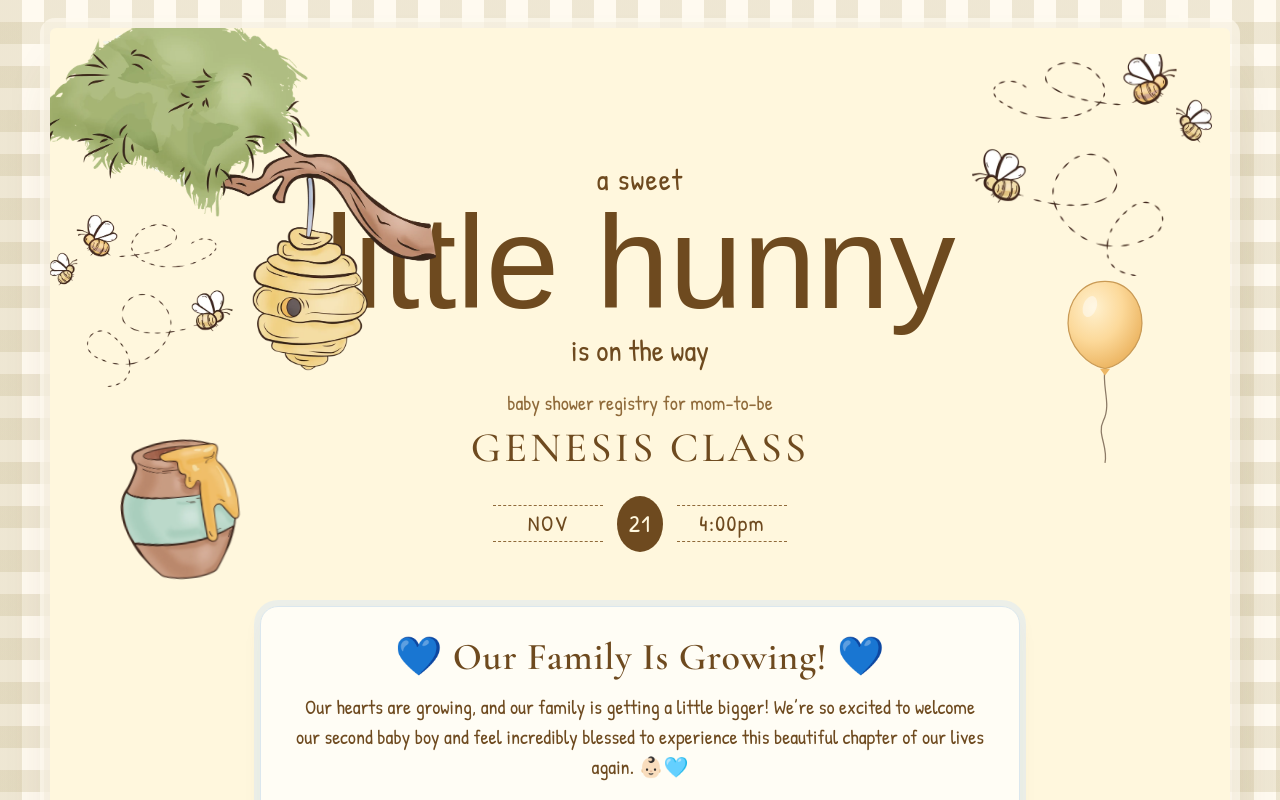
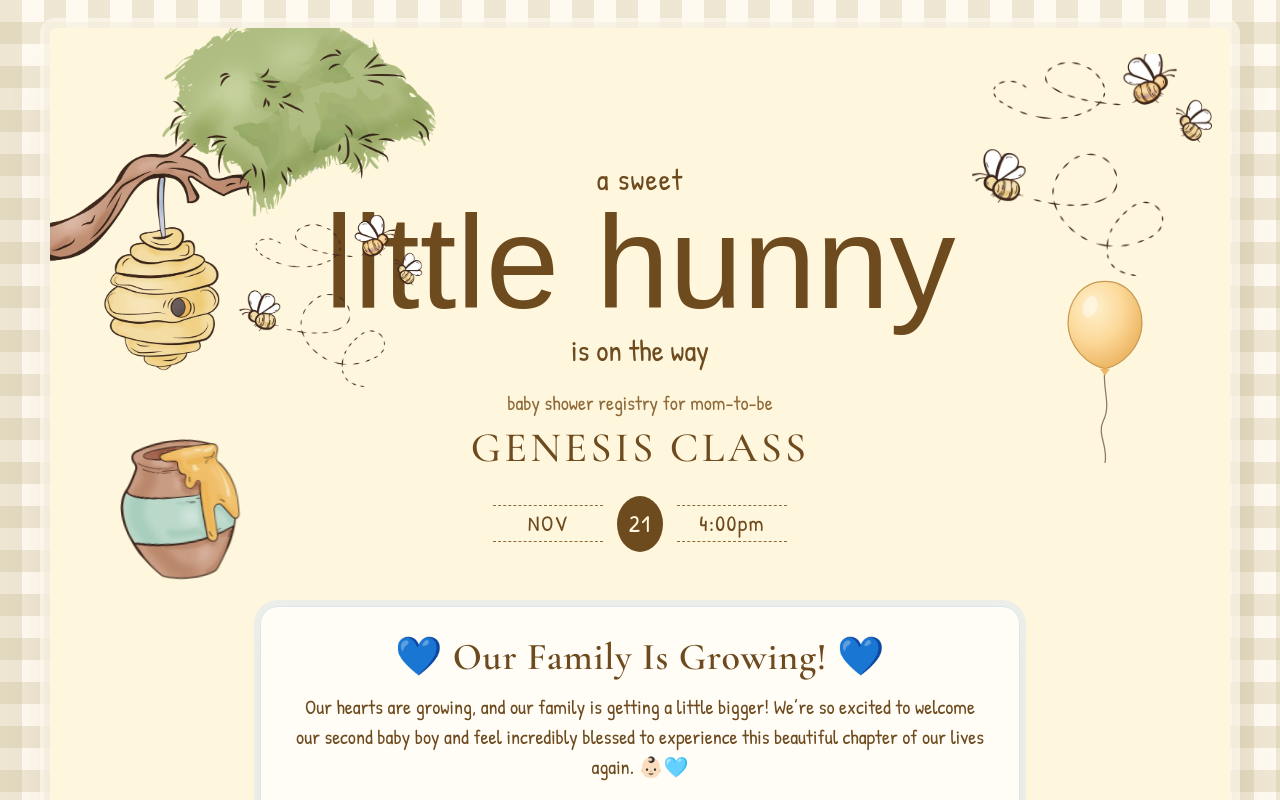
Before and after one commit to classamusic-spec/REGISTRY-, a Next.js app: page / in a window 1280 px wide. Shown: the top 800 px of the page. Built offline with nearby package versions, Linux system fonts and the light colour scheme; no server answers; a web font is replaced by a local one.

Commit message:
Mirror the branch so it grows in from the left edge
Co-Authored-By: Claude Opus 5.5 <noreply@anthropic.com>
Claude-Session: https://claude.ai/code/session_01DwdeKJ4i4CF8QCgGV47dHK

```diff
--- a/app/globals.css
+++ b/app/globals.css
@@ -81,6 +81,7 @@ a {
   width: min(400px, 58vw);
   height: auto;
   pointer-events: none;
+  transform: scaleX(-1); /* mirrored: branch grows in from the left edge */
 }
 
 .hero-bees {
```
